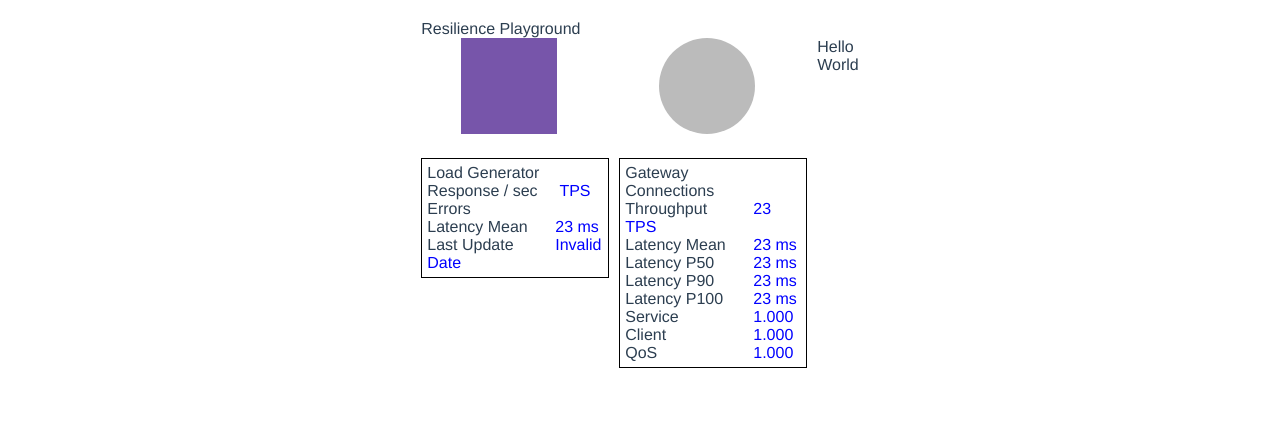
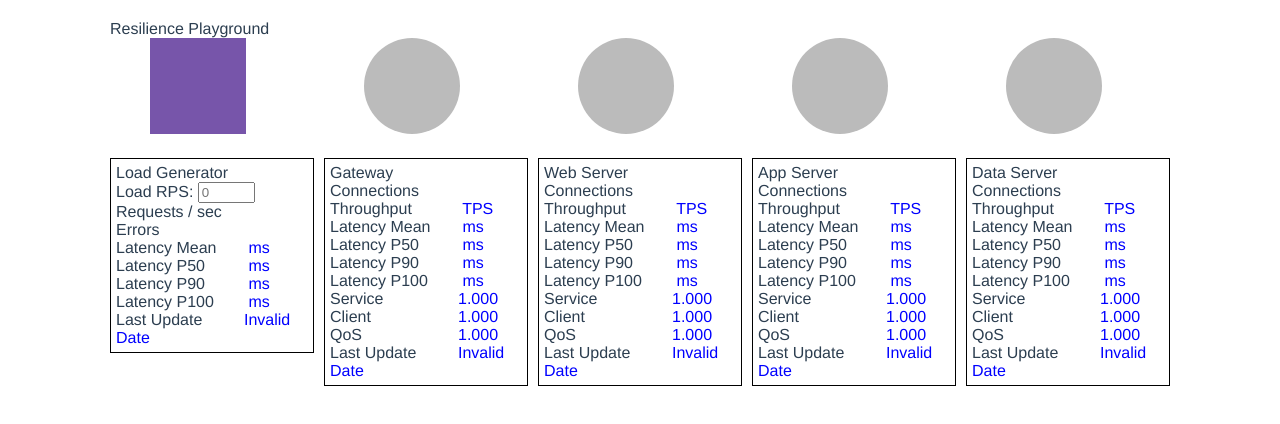
Before and after one commit to jpbarto/appres-demo, a Vue app in the folder vue-appres/: page / in a window 1280 px wide. Shown: the top 424 px of the page. Built offline with nearby package versions, Linux system fonts and the light colour scheme.

Commit message:
added stats dashboard for all remaining nodes

```diff
--- a/vue-appres/src/App.vue
+++ b/vue-appres/src/App.vue
@@ -4,11 +4,9 @@
     <div id="statsConsole">
       <LoadStats :stats-board="loadStatsBoard" :worker="loadgen" />
       <NodeStats :stats-board="gwStatsBoard" :worker="gateway" />
-      <!--
-      <node-stats :worker="websvr" />
-      <node-stats :worker="appsvr" />
-      <node-stats :worker="datasvr" /> -->
-      Hello World
+      <node-stats :stats-board="webStatsBoard" :worker="websvr" />
+      <node-stats :stats-board="appStatsBoard" :worker="appsvr" />
+      <node-stats :stats-board="dataStatsBoard" :worker="datasvr" />
     </div>
   </div>
 </template>
@@ -21,9 +19,7 @@ import LoadStats from './components/LoadStats.vue';
 import * as jsNetwork from './assets/js/Network.js';
 import * as StatsMan from './assets/js/StatsMan.js';
 
-const network = new jsNetwork.Network();
-network.latency = 1;
-network.jitter = 1;
+const network = new jsNetwork.Network(1, 1);
 
 const datasvr = new Worker(new URL('./assets/js/DataServer.js', import.meta.url));
 datasvr.nodeDisplayName = 'Data Server';
@@ -54,13 +50,11 @@ statsMan.addNode(websvr);
 statsMan.addNode(gateway);
 statsMan.addNode(loadGen);
 // const loadStatsBoard = statsMan.loadStatsBoard;
+const dataStatsBoard = statsMan.nodeStats[datasvr.nodeName];
+const appStatsBoard = statsMan.nodeStats[appsvr.nodeName];
+const webStatsBoard = statsMan.nodeStats[websvr.nodeName];
 const gwStatsBoard = statsMan.nodeStats[gateway.nodeName];
 const loadStatsBoard = statsMan.nodeStats[loadGen.nodeName];
-
-loadGen.postMessage({
-  command: 'setRequestsPerSecond',
-  rps: 25
-});
 
 export default {
   name: 'App',
@@ -71,12 +65,15 @@ export default {
   data() {
     return {
       // loadStatsBoard: statsMan.nodeStats['load-generator'],
-      loadStatsBoard: loadStatsBoard,
       gwStatsBoard: gwStatsBoard,
       gateway: gateway,
+      webStatsBoard: webStatsBoard,
       websvr: websvr,
+      appStatsBoard: appStatsBoard,
       appsvr: appsvr,
+      dataStatsBoard: dataStatsBoard,
       datasvr: datasvr,
+      loadStatsBoard: loadStatsBoard,
       loadgen: loadGen
     }
   }
--- a/vue-appres/src/assets/js/LoadGenerator.js
+++ b/vue-appres/src/assets/js/LoadGenerator.js
@@ -7,7 +7,7 @@ const nodeName = 'load-generator';
 const server = new Server(upstream, downstream, nodeName, postMessage.bind(this));
 // eslint-disable-next-line
 var intervalId;
-var requestsPerSec = 1;
+var requestsPerSec = 0;
 
 addEventListener('message', server.onMessage.bind(server));
 
@@ -23,7 +23,9 @@ function setRequestsPerSecond(rps) {
 
 // eslint-disable-next-line
 function sendLoadMessage() {
-    server.sendMessage(new NetworkRequest(downstream, nodeName));
+    const rqst = new NetworkRequest(downstream, nodeName);
+    rqst.received = Date.now ();
+    server.sendMessage(rqst);
 }
 
 function handleCommandMessage (msg) {
--- a/vue-appres/src/assets/js/Network.js
+++ b/vue-appres/src/assets/js/Network.js
@@ -34,7 +34,7 @@ export class NetworkResponse extends NetworkPacket {
 }
 
 export class Network {
-    constructor(latency = 0, jitter = 0) {
+    constructor(latency = 1, jitter = 1) {
         this.nodes = {};
         this.edgeLatencies = new Map();
         this.latency = latency;
--- a/vue-appres/src/assets/js/StatsMan.js
+++ b/vue-appres/src/assets/js/StatsMan.js
@@ -1,10 +1,58 @@
 import { ref } from 'vue';
+
+export function sumArr(arr) {
+    var a = arr.slice();
+    return a.reduce(function (a, b) { return parseFloat(a) + parseFloat(b); });
+}
+
+export function sortArr(arr) {
+    var ary = arr.slice();
+    ary.sort(function (a, b) { return parseFloat(a) - parseFloat(b); });
+    return ary;
+}
+
+export function calcAverage(arr) {
+    var a = arr.slice();
+    if (a.length) {
+        const sum = sumArr(a);
+        const avg = sum / a.length;
+        return avg;
+    }
+    return false;
+}
+
+export function calcQuartile(arr, q) {
+    var a = arr.slice();
+    // Turn q into a decimal (e.g. 95 becomes 0.95)
+    q = q / 100;
+
+    // Sort the array into ascending order
+    var data = sortArr(a);
+
+    // Work out the position in the array of the percentile point
+    var p = ((data.length) - 1) * q;
+    var b = Math.floor(p);
+
+    // Work out what we rounded off (if anything)
+    var remainder = p - b;
+
+    // See whether that data exists directly
+    var retval = 0;
+    if (data[b + 1] !== undefined) {
+        retval = parseFloat(data[b]) + remainder * (parseFloat(data[b + 1]) - parseFloat(data[b]));
+    } else {
+        retval = parseFloat(data[b]);
+    }
+    if (isNaN(retval)) {
+        return 0;
+    }else{
+        return retval;
+    }
+}
 
 export class StatsMan {
     constructor() {
         this.nodeStats = {};
-
-        this.loadStatsBoard = ref({a: 'b', downRqstCount: 9});
     }
 
     addNode(node) {
@@ -17,14 +65,18 @@ export class StatsMan {
             var nodeName = message.data.nodeName;
             var nodeStats = message.data.stats;
 
-            this.nodeStats[nodeName].value.upLatencies = nodeStats.upLatencies;
-            this.nodeStats[nodeName].value.upRqstCount = nodeStats.upRqstCount;
-            this.nodeStats[nodeName].value.upRespCount = nodeStats.upRespCount;
-            this.nodeStats[nodeName].value.upErr = nodeStats.upErr;
-            this.nodeStats[nodeName].value.downRqstCount = nodeStats.downRqstCount;
-            this.nodeStats[nodeName].value.downRespCount = nodeStats.downRespCount;
-            this.nodeStats[nodeName].value.downErr = nodeStats.downErr;
-            this.nodeStats[nodeName].value.lastUpdate = nodeStats.lastUpdate;
+            const lastUpdate = this.nodeStats[nodeName].value.lastUpdate;
+            Object.keys(nodeStats).forEach((key) => {
+                this.nodeStats[nodeName].value[key] = nodeStats[key];
+            });
+            const period = (nodeStats.lastUpdate - lastUpdate)/1000;
+            this.nodeStats[nodeName].value.rps = Math.round(nodeStats.downRqstCount/period);
+            this.nodeStats[nodeName].value.connections = Math.round(nodeStats.upRqstCount/period);
+            this.nodeStats[nodeName].value.throughput = Math.round(nodeStats.upRespCount/period);
+            this.nodeStats[nodeName].value.latMean = Math.round(calcAverage(nodeStats.latencies));
+            this.nodeStats[nodeName].value.latP50 = Math.round(calcQuartile(nodeStats.latencies, 50));
+            this.nodeStats[nodeName].value.latP90 = Math.round(calcQuartile(nodeStats.latencies, 90));
+            this.nodeStats[nodeName].value.latP100 = Math.round(calcQuartile(nodeStats.latencies, 100));
 
             // console.log ('got stats update', message.data);
             // console.log('updated stats for', nodeName, 'to', this.nodeStats[nodeName]);
--- a/vue-appres/src/components/LoadStats.vue
+++ b/vue-appres/src/components/LoadStats.vue
@@ -3,28 +3,47 @@
     <div id="loadIcon"></div>
     <div id="nodeStats" class="statWindow">
       <div class="statTitle">Load Generator</div>
+      <div>
+        Load RPS:
+        <input size=4
+          @change="event => worker.postMessage({ command: 'setRequestsPerSecond', rps: event.target.value })"
+          placeholder="0" />
+      </div>
       <div class="statLine">
-        <span class="statLabel">Response / sec</span>
-        <span id="gwThroughput" class="statValue">{{ statsBoard.downRespCount }} TPS</span>
+        <span class="statLabel">Requests / sec</span>
+        <span id="gwThroughput" class="statValue">{{ statsBoard.rps }}</span>
       </div>
       <div class="statLine">
         <span class="statLabel">Errors</span>
-        <span id="gwLatMean" class="statValue">{{  statsBoard.downErr }}</span>
+        <span id="gwLatMean" class="statValue">{{ statsBoard.downErr }}</span>
       </div>
       <div class="statLine">
         <span class="statLabel">Latency Mean</span>
-        <span id="gwLatMean" class="statValue">23 ms</span>
+        <span id="gwLatMean" class="statValue">{{ statsBoard.latMean }} ms</span>
+      </div>
+      <div class="statLine">
+        <span class="statLabel">Latency P50</span>
+        <span id="gwLatPercentiles" class="statValue">{{ statsBoard.latP50 }} ms</span>
+      </div>
+      <div class="statLine">
+        <span class="statLabel">Latency P90</span>
+        <span id="gwLatPercentiles" class="statValue">{{ statsBoard.latP90 }} ms</span>
+      </div>
+      <div class="statLine">
+        <span class="statLabel">Latency P100</span>
+        <span id="gwLatPercentiles" class="statValue">{{ statsBoard.latP100 }} ms</span>
       </div>
       <div class="statLine">
         <span class="statLabel">Last Update</span>
-        <span id="gwLatMean" class="statValue">{{ new Date(statsBoard.lastUpdate).toLocaleTimeString('en-us', { hour12: false, hour:"2-digit", minute:"2-digit", second:"2-digit"}) }}</span>
+        <span id="gwLatMean" class="statValue">
+          {{ new Date(statsBoard.lastUpdate).toLocaleTimeString('en-us', { hour12: false, hour: "2-digit", minute: "2-digit", second: "2-digit" }) }}
+        </span>
       </div>
     </div>
   </div>
 </template>
 
 <script>
-// import { calcAverage, calcQuartile } from '@/assets/js/Statistics';
 
 export default {
   name: 'LoadStats',
@@ -48,7 +67,7 @@ div#loadIcon {
 div.statWindow {
   border: 1px solid black;
   padding: 5px;
-  width: 11em;
+  width: 12em;
   margin-top: 20px;
 }
 
--- a/vue-appres/src/components/NodeStats.vue
+++ b/vue-appres/src/components/NodeStats.vue
@@ -5,27 +5,27 @@
       <div class="statTitle">{{ worker.nodeDisplayName }}</div>
       <div class="statLine">
         <span class="statLabel">Connections</span>
-        <span id="gwConnections" class="statValue">{{ statsBoard.downRespCount }}</span>
+        <span id="gwConnections" class="statValue">{{ statsBoard.connections }}</span>
       </div>
       <div class="statLine">
         <span class="statLabel">Throughput</span>
-        <span id="gwThroughput" class="statValue">23 TPS</span>
+        <span id="gwThroughput" class="statValue">{{ statsBoard.throughput }} TPS</span>
       </div>
       <div class="statLine">
         <span class="statLabel">Latency Mean</span>
-        <span id="gwLatMean" class="statValue">23 ms</span>
+        <span id="gwLatMean" class="statValue">{{ statsBoard.latMean }} ms</span>
       </div>
       <div class="statLine">
         <span class="statLabel">Latency P50</span>
-        <span id="gwLatPercentiles" class="statValue">23 ms</span>
+        <span id="gwLatPercentiles" class="statValue">{{ statsBoard.latP50 }} ms</span>
       </div>
       <div class="statLine">
         <span class="statLabel">Latency P90</span>
-        <span id="gwLatPercentiles" class="statValue">23 ms</span>
+        <span id="gwLatPercentiles" class="statValue">{{ statsBoard.latP90 }} ms</span>
       </div>
       <div class="statLine">
         <span class="statLabel">Latency P100</span>
-        <span id="gwLatPercentiles" class="statValue">23 ms</span>
+        <span id="gwLatPercentiles" class="statValue">{{ statsBoard.latP100 }} ms</span>
       </div>
       <div class="statLine">
         <span class="statLabel">Service</span>
@@ -38,6 +38,10 @@
       <div class="statLine">
         <span class="statLabel">QoS</span>
         <span id="gwQos" class="statValue">1.000</span>
+      </div>
+      <div class="statLine">
+        <span class="statLabel">Last Update</span>
+        <span class="statValue">{{ new Date(statsBoard.lastUpdate).toLocaleTimeString('en-us', { hour12: false, hour:"2-digit", minute:"2-digit", second:"2-digit"}) }}</span>
       </div>
     </div>
   </div>
@@ -94,7 +98,7 @@ div.nodeIcon {
 div.statWindow {
   border: 1px solid black;
   padding: 5px;
-  width: 11em;
+  width: 12em;
   margin-top: 20px;
 }
 
```
Also changed, not shown: vue-appres/src/assets/js/Server.js (+8 -8 lines).
